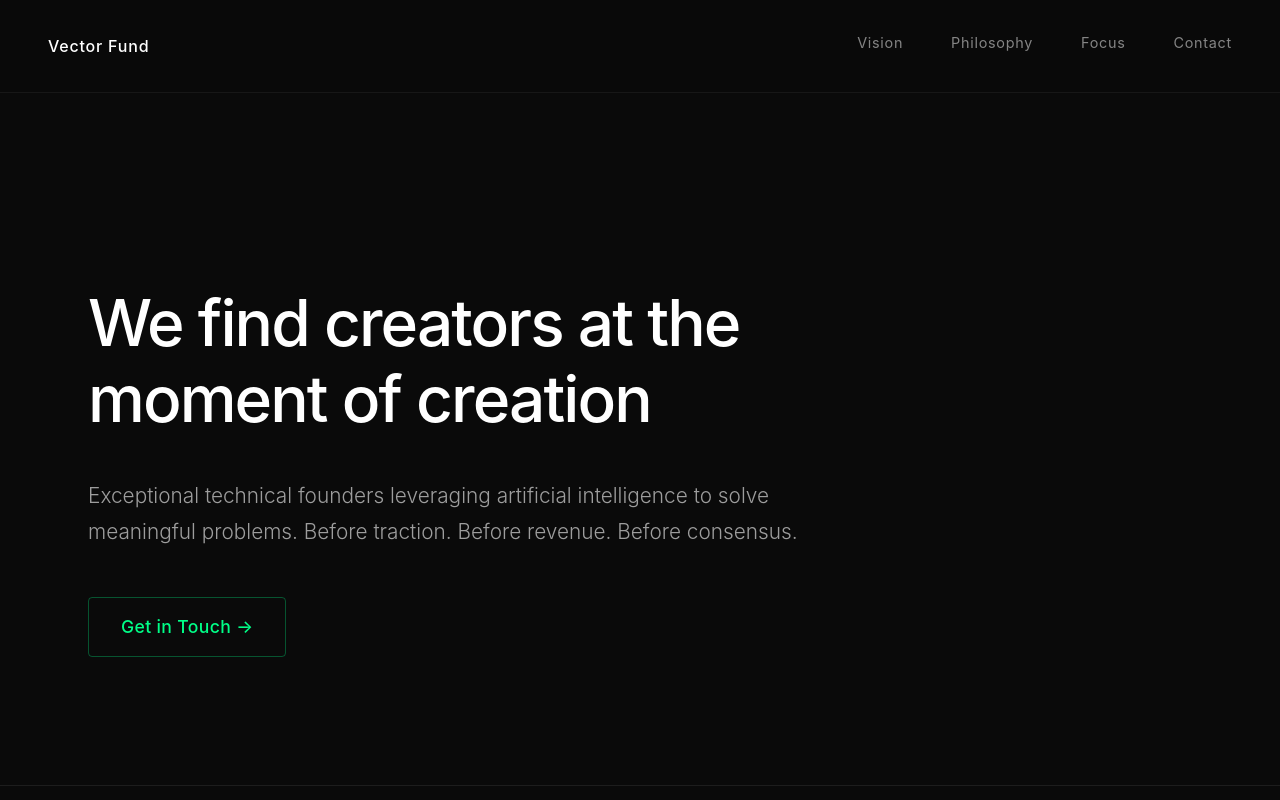
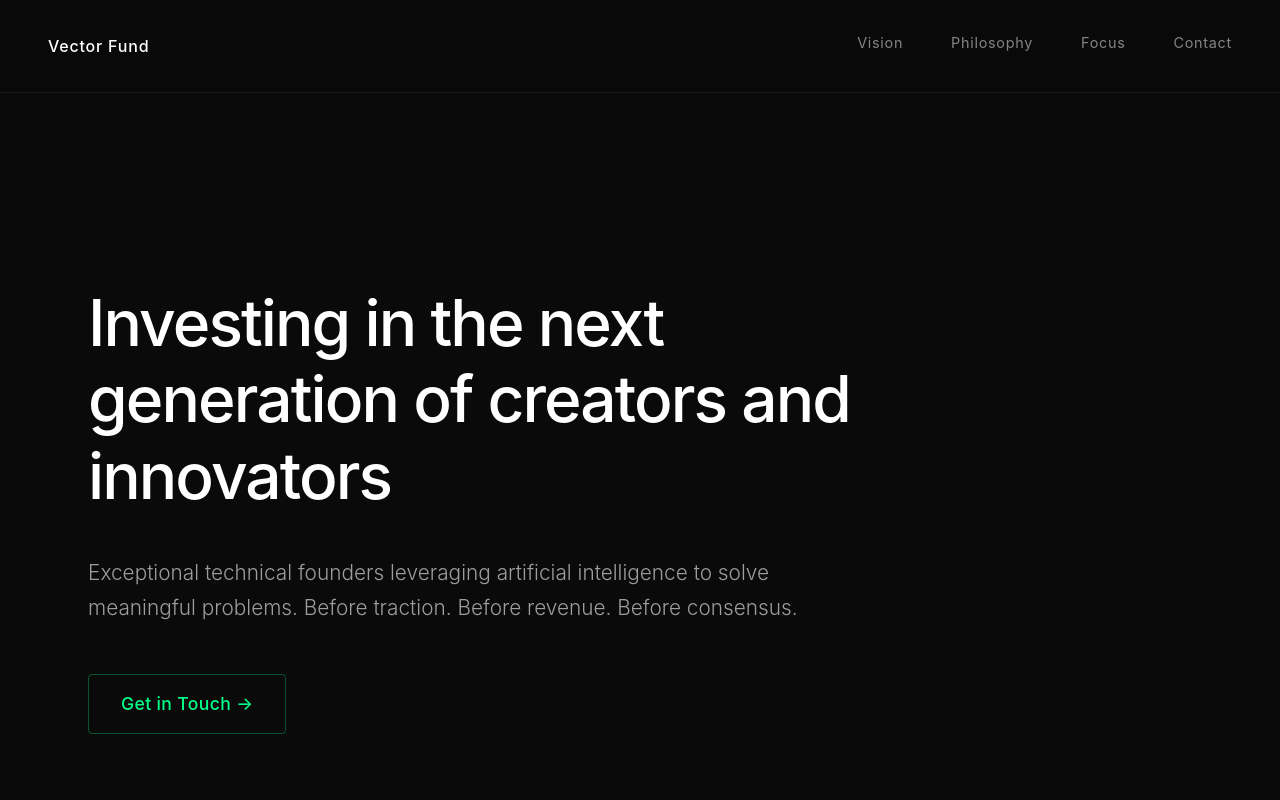
Before and after one commit to JosephsVisconti/Vectorfund, a React (Vite) app: page / in a window 1280 px wide. Shown: the top 800 px of the page. Built offline with nearby package versions, Linux system fonts and the light colour scheme.

Commit message:
Update hero title to 'Investing in the next generation of creators and innovators'

```diff
--- a/src/pages/Home.jsx
+++ b/src/pages/Home.jsx
@@ -5,7 +5,7 @@ function Home() {
     <section className="hero">
       <div className="hero-content">
         <h1 className="hero-title">
-          We find creators at the moment of creation
+          Investing in the next generation of creators and innovators
         </h1>
         <p className="hero-manifesto">
           Exceptional technical founders leveraging artificial intelligence to solve meaningful problems.
```
